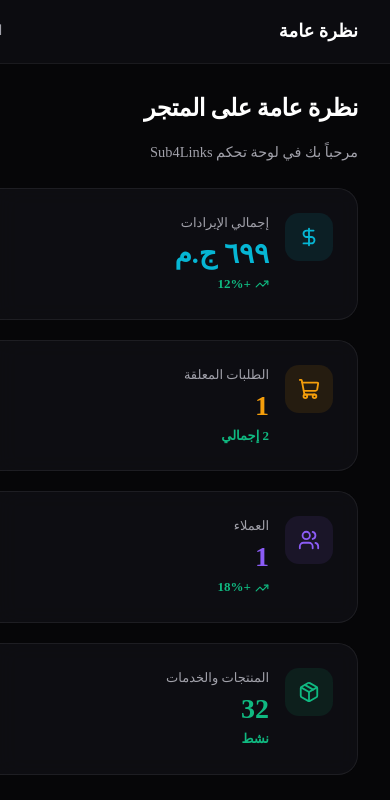
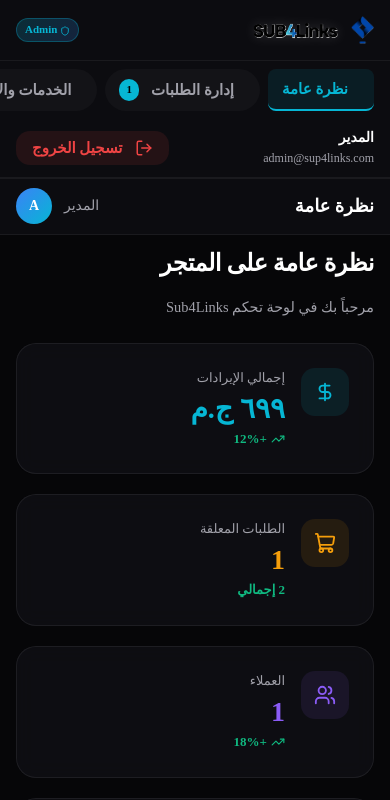
Before and after one commit to jookhaled666/sub4links-store, a React (Vite) app: page /admin in a window 390 px wide. Shown: the top 800 px of the page. Built offline with nearby package versions, Linux system fonts and the light colour scheme.

Commit message:
fix: safari viewport bug, vercel 404, scroll to top, and dashboard mobile layout

```diff
--- a/index.html
+++ b/index.html
@@ -3,7 +3,7 @@
   <head>
     <meta charset="UTF-8" />
     <link rel="icon" type="image/png" href="/company-icon.png" />
-    <meta name="viewport" content="width=device-width, initial-scale=1.0" />
+    <meta name="viewport" content="width=device-width, initial-scale=1.0, maximum-scale=1.0, user-scalable=no, viewport-fit=cover" />
 
     <!-- Google Fonts: Cairo -->
     <link rel="preconnect" href="https://fonts.googleapis.com">
--- a/src/App.jsx
+++ b/src/App.jsx
@@ -1,5 +1,6 @@
 import { BrowserRouter as Router, Routes, Route } from 'react-router-dom';
 import { AppProvider } from './context/AppContext';
+import ScrollToTop from './components/ScrollToTop';
 import HomePage from './pages/HomePage';
 import Login from './pages/auth/Login';
 import Register from './pages/auth/Register';
@@ -32,6 +33,7 @@ export default function App() {
   return (
     <AppProvider>
       <Router>
+        <ScrollToTop />
         <Routes>
           <Route path="/" element={<HomePage />} />
           <Route path="/product/:id" element={<ProductDetails />} />
--- /dev/null
+++ b/src/components/ScrollToTop.jsx
@@ -0,0 +1,12 @@
+import { useEffect } from 'react';
+import { useLocation } from 'react-router-dom';
+
+export default function ScrollToTop() {
+  const { pathname } = useLocation();
+
+  useEffect(() => {
+    window.scrollTo(0, 0);
+  }, [pathname]);
+
+  return null;
+}
--- a/src/components/layout/CustomerLayout.jsx
+++ b/src/components/layout/CustomerLayout.jsx
@@ -29,7 +29,7 @@ export default function CustomerLayout() {
   return (
     <div className="admin-layout">
       {/* Sidebar */}
-      <aside className="admin-sidebar" style={{ transform: 'none' }}>
+      <aside className="admin-sidebar">
         <div className="admin-sidebar__header">
           <Link to="/" className="admin-sidebar__logo">
             <img src="/company-icon.png" alt="Sub4Links Icon" className="admin-sidebar__logo-icon-img" />
--- a/src/pages/admin/Admin.css
+++ b/src/pages/admin/Admin.css
@@ -368,6 +368,82 @@
 .admin-empty svg { opacity: 0.3; margin-bottom: 1rem; }
 
 @media (max-width: 900px) {
-  .admin-sidebar { transform: translateX(100%); }
-  .admin-main { margin-right: 0; }
+  .admin-layout {
+    flex-direction: column;
+  }
+  .admin-sidebar {
+    position: static;
+    width: 100%;
+    height: auto;
+    border-left: none;
+    border-bottom: 1px solid rgba(255,255,255,0.06);
+    flex-direction: column;
+    transform: none; /* Override any translations */
+  }
+  .admin-sidebar__header {
+    padding: 1rem;
+    justify-content: space-between;
+  }
+  .admin-sidebar__nav {
+    flex-direction: row;
+    overflow-x: auto;
+    padding: 0.5rem 1rem;
+    gap: 0.5rem;
+    scrollbar-width: none;
+  }
+  .admin-sidebar__nav::-webkit-scrollbar {
+    display: none;
+  }
+  .admin-sidebar__nav > div {
+    display: flex;
+    gap: 0.5rem;
+  }
+  .admin-sidebar__group-label {
+    display: none;
+  }
+  .admin-nav-link {
+    padding: 0.5rem 0.875rem;
+    white-space: nowrap;
+    background: rgba(255,255,255,0.03);
+    border-radius: 999px;
+  }
+  .admin-nav-link.active {
+    border-right: none;
+    border-bottom: 2px solid var(--s4l-accent-cyan);
+    border-radius: 0.5rem;
+    background: rgba(6,182,212,0.1);
+  }
+  .admin-sidebar__footer {
+    padding: 0.5rem 1rem;
+    display: flex;
+    justify-content: space-between;
+    align-items: center;
+    border-top: none;
+    border-bottom: 1px solid rgba(255,255,255,0.06);
+  }
+  .admin-sidebar__footer > div {
+    margin-bottom: 0 !important;
+    padding: 0 !important;
+    background: transparent !important;
+  }
+  .admin-logout-btn {
+    width: auto;
+    padding: 0.5rem 1rem;
+    background: rgba(239,68,68,0.1);
+  }
+
+  .admin-main {
+    margin-right: 0;
+    min-height: auto;
+  }
+  .admin-topbar {
+    padding: 0 1rem;
+    height: 56px;
+  }
+  .admin-content {
+    padding: 1rem;
+  }
+  .admin-table-wrap {
+    overflow-x: auto;
+  }
 }
```
Also changed, not shown: vercel.json (added).
